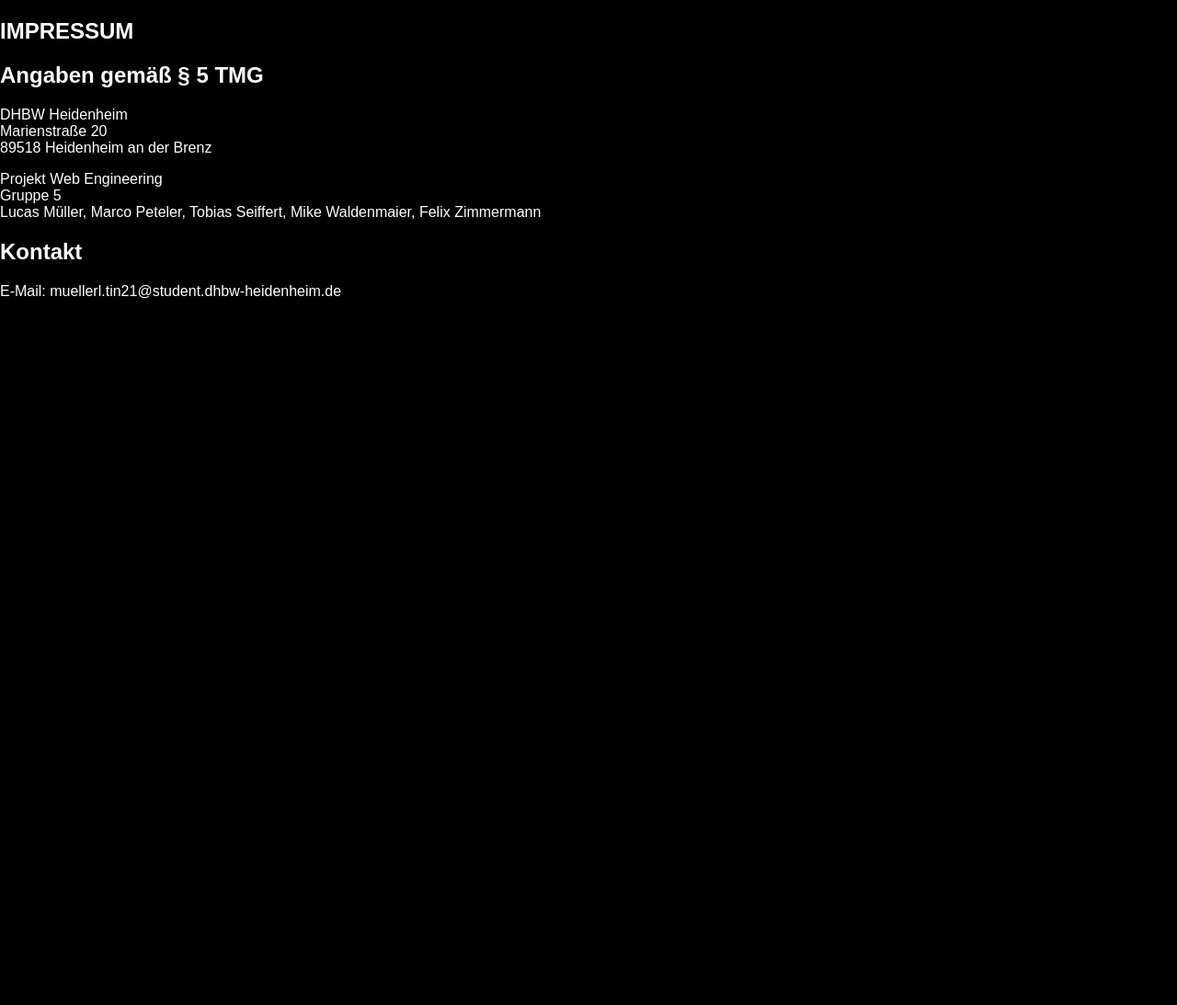
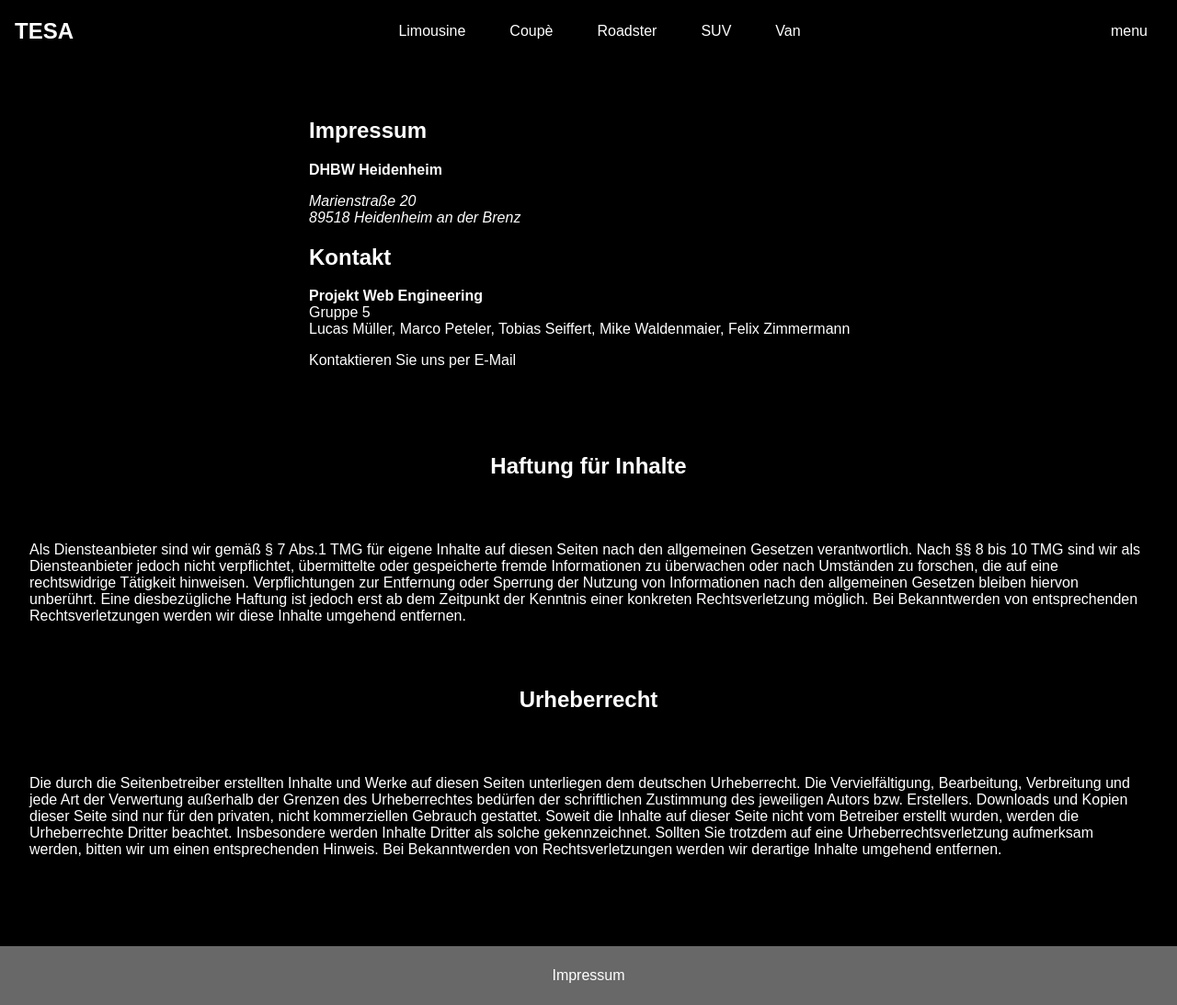
Before and after one commit to felixZmn/webengineering-website, a plain HTML site: page impressum.html in a window 1280 px wide. Shown: the whole page at 92% size. Before the commit the page ends 800 px from the top, so only its background shows below. Drawn offline with Linux system fonts and the light colour scheme.

Commit message:
improved impressum

```diff
--- a/impressum.html
+++ b/impressum.html
@@ -7,20 +7,69 @@
     <title>Impressum</title>
 </head>
 <body>
-    <section>
-        <h1>Impressum</h1>
 
-        <h2>Angaben gem&auml;&szlig; &sect; 5 TMG</h2>
-        <p>DHBW Heidenheim<br />
-        Marienstra&szlig;e 20<br />
-        89518 Heidenheim an der Brenz</p>
+    <nav>
+        <a href="index.html"><h1>tesa</h1></a>
+        <ul>
+            <li><a href="./limousine.html">Limousine</a></li>
+            <li><a href="#">Coupè</a></li>
+            <li><a href="#">Roadster</a></li>
+            <li><a href="#">SUV</a></li>
+            <li><a href="#">Van</a></li>
+        </ul>
+        <span><a id="nav-trigger" href="#">menu</a></span>
+        <div id="extended-nav" class="extended-nav d-none">
+            <a id="nav-close" class="close" href="#"></a>
+            <!-- prettier-ignore -->
+            <a class="menu-link" href="#"><div class="extended-nav-text">Über uns</div></a>
+            <!-- prettier-ignore -->
+            <a class="menu-link" href="./jobs.html"><div class="extended-nav-text">Jobs</div></a>
+            <!-- prettier-ignore -->
+            <a class="menu-link" href="#"><div class="extended-nav-text">Standorte</div></a>
+        </div>
+    </nav>
 
-        <p>Projekt Web Engineering<br />
-        Gruppe 5<br />
-        Lucas Müller, Marco Peteler, Tobias Seiffert, Mike Waldenmaier, Felix Zimmermann</p>
+    <main>
+        <section class="article">
+
+        <article class="content-paragraph">
+
+            <h2>Impressum</h2>
+            <p class="content-paragraph">
+                <strong>DHBW Heidenheim</strong><br/>
+                <address>
+                    Marienstra&szlig;e 20<br/>
+                    89518 Heidenheim an der Brenz
+                </address>
+            </p>
 
         <h2>Kontakt</h2>
-        <p>E-Mail: muellerl.tin21@student.dhbw-heidenheim.de</p>
-    </section>
-</body>
+        <p class="content-paragraph">
+            <strong>Projekt Web Engineering</strong><br/>
+            Gruppe 5<br/>
+            Lucas Müller, Marco Peteler, Tobias Seiffert, Mike Waldenmaier, Felix Zimmermann
+        </p>
+        <a href="mailto:m.mustermann@domain.de,%20max.m@domain.de?subject=Kontakt%20TESA">Kontaktieren Sie uns per E-Mail</a>
+        </article>
+
+        <article class="article">
+            <h2>Haftung für Inhalte</h2>
+            <p>
+                Als Diensteanbieter sind wir gemäß § 7 Abs.1 TMG für eigene Inhalte auf diesen Seiten nach den allgemeinen Gesetzen verantwortlich. Nach §§ 8 bis 10 TMG sind wir als Diensteanbieter jedoch nicht verpflichtet, übermittelte oder gespeicherte fremde Informationen zu überwachen oder nach Umständen zu forschen, die auf eine rechtswidrige Tätigkeit hinweisen.
+                Verpflichtungen zur Entfernung oder Sperrung der Nutzung von Informationen nach den allgemeinen Gesetzen bleiben hiervon unberührt. Eine diesbezügliche Haftung ist jedoch erst ab dem Zeitpunkt der Kenntnis einer konkreten Rechtsverletzung möglich. Bei Bekanntwerden von entsprechenden Rechtsverletzungen werden wir diese Inhalte umgehend entfernen.
+            </p>
+            <h2>Urheberrecht</h2>
+            <p>
+                Die durch die Seitenbetreiber erstellten Inhalte und Werke auf diesen Seiten unterliegen dem deutschen Urheberrecht. Die Vervielfältigung, Bearbeitung, Verbreitung und jede Art der Verwertung außerhalb der Grenzen des Urheberrechtes bedürfen der schriftlichen Zustimmung des jeweiligen Autors bzw. Erstellers. Downloads und Kopien dieser Seite sind nur für den privaten, nicht kommerziellen Gebrauch gestattet.
+            Soweit die Inhalte auf dieser Seite nicht vom Betreiber erstellt wurden, werden die Urheberrechte Dritter beachtet. Insbesondere werden Inhalte Dritter als solche gekennzeichnet. Sollten Sie trotzdem auf eine Urheberrechtsverletzung aufmerksam werden, bitten wir um einen entsprechenden Hinweis. Bei Bekanntwerden von Rechtsverletzungen werden wir derartige Inhalte umgehend entfernen.
+            </p>
+        </article>
+        </section>
+    </main>
+
+    <footer>
+            <a href="impressum.html">Impressum</a>
+        </footer>
+    </body>
+<script src="./scripts/scripts.js"></script>
 </html>
```
Also changed, not shown: apply.html (+1 -2 lines), datenschutz.html (deleted, +0 -23 lines), index.html (+0 -1 lines), jobdetails.html (+1 -2 lines), jobs.html (+1 -2 lines), limousine.html (+1 -2 lines).
